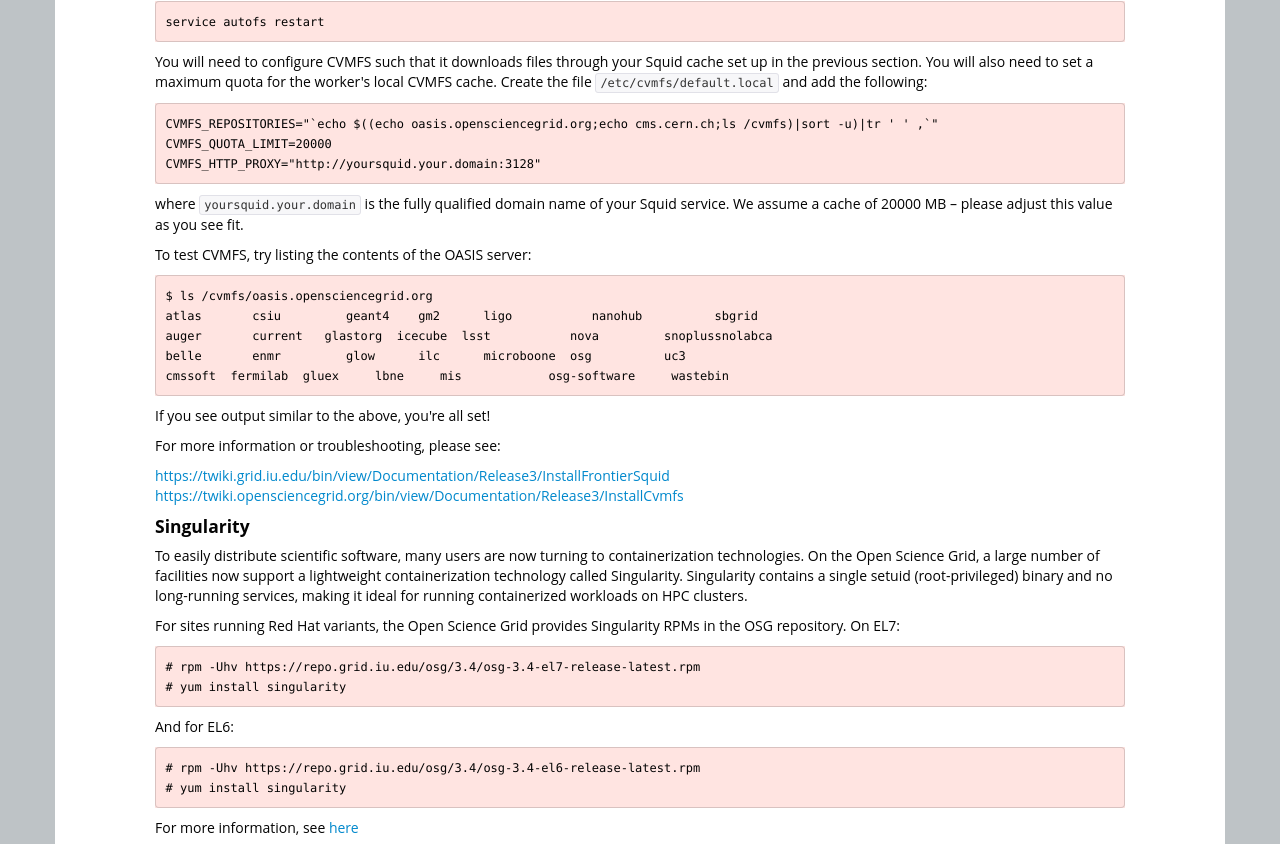
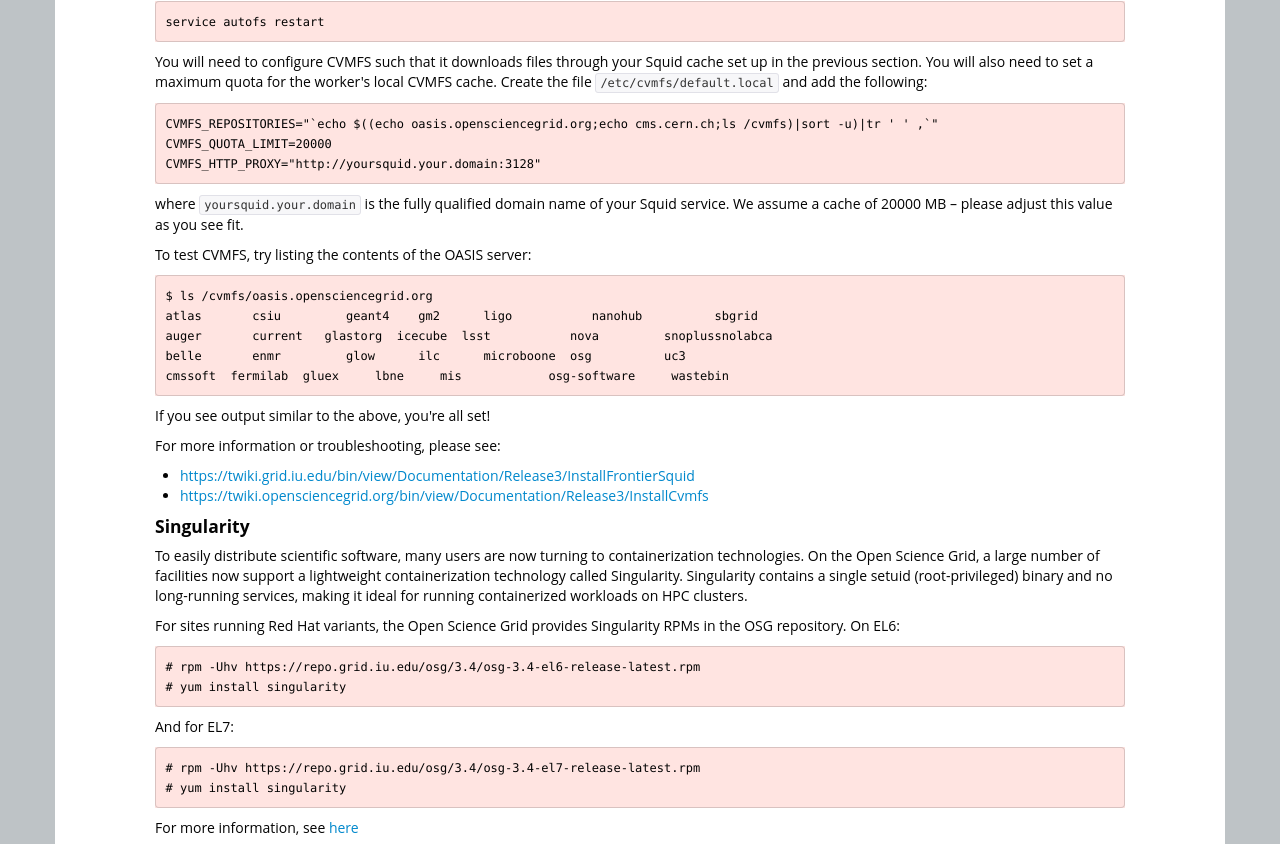
Before and after one commit to SWC-OSG-Workshop/OSG-HostedCE-RMACC17, a Jekyll site: the page built from handson2.md, in a window 1280 px wide and 900 px high, scrolled down 2425 px, cut to the strip 0-844 px from the top of the window. Built offline with Jekyll 4.4.1, drawn with Linux system fonts in a browser that asks for light colours; nearby versions of some CDN libraries; library files that are not in the unit come from our copies; some of the changed text lies outside the part shown.

Commit message:
Minor updates

````diff
--- a/handson2.md
+++ b/handson2.md
@@ -130,7 +130,7 @@
 you'll need to modify `/etc/squid/customize.sh` and make the appropriate changes
 there. [This link](https://twiki.cern.ch/twiki/bin/view/Frontier/InstallSquid#Configuration)
 has information on customizing the most important parameters (cache sizes and
-machines allowed to use squid).
+machines allowed to use Squid).
 
 To set up access to the OASIS filesystem, you'll need to install EPEL and the
 OSG repositories to your worker nodes, as before:
@@ -188,8 +188,8 @@
 
 For more information or troubleshooting, please see:
 
-[https://twiki.grid.iu.edu/bin/view/Documentation/Release3/InstallFrontierSquid](https://twiki.grid.iu.edu/bin/view/Documentation/Release3/InstallFrontierSquid)
-[https://twiki.opensciencegrid.org/bin/view/Documentation/Release3/InstallCvmfs](https://twiki.opensciencegrid.org/bin/view/Documentation/Release3/InstallCvmfs)
+* [https://twiki.grid.iu.edu/bin/view/Documentation/Release3/InstallFrontierSquid](https://twiki.grid.iu.edu/bin/view/Documentation/Release3/InstallFrontierSquid)
+* [https://twiki.opensciencegrid.org/bin/view/Documentation/Release3/InstallCvmfs](https://twiki.opensciencegrid.org/bin/view/Documentation/Release3/InstallCvmfs)
 
 
 
@@ -203,18 +203,18 @@
 workloads on HPC clusters.
 
 For sites running Red Hat variants, the Open Science Grid provides Singularity
-RPMs in the OSG repository. On EL7:
+RPMs in the OSG repository. On EL6:
+
+```bash
+# rpm -Uhv https://repo.grid.iu.edu/osg/3.4/osg-3.4-el6-release-latest.rpm
+# yum install singularity
+```
+
+And for EL7:
 
 ```bash
 # rpm -Uhv https://repo.grid.iu.edu/osg/3.4/osg-3.4-el7-release-latest.rpm
 # yum install singularity
 ```
 
-And for EL6:
-
-```bash
-# rpm -Uhv https://repo.grid.iu.edu/osg/3.4/osg-3.4-el6-release-latest.rpm
-# yum install singularity
-```
-
 For more information, see [here](http://singularity.lbl.gov/)
````
